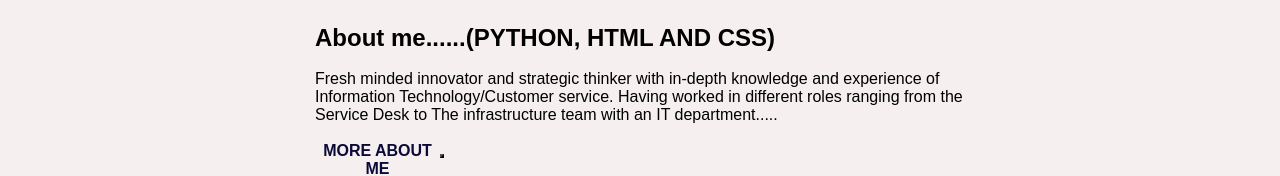
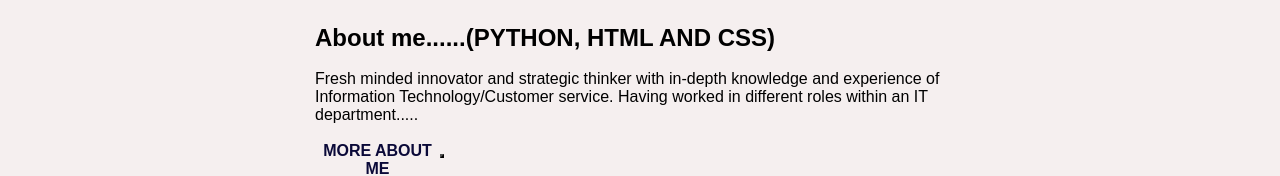
Before and after one commit to tanyaorjih/CodeNation, a plain HTML site: page index.html in a window 1280 px wide. Shown: the part 412-588 px from the top of the page. Drawn offline with Linux system fonts and the light colour scheme.

Commit message:
Update index.html

```diff
--- a/index.html
+++ b/index.html
@@ -47,7 +47,7 @@
       <article class="img-info">
        <h1>About me......(PYTHON, HTML AND CSS)</h1>
        <br>
-       <p>Fresh minded innovator and strategic thinker with in-depth knowledge and experience of Information Technology/Customer service. Having worked in different roles ranging from the Service Desk to The infrastructure team with an IT department.....
+       <p>Fresh minded innovator and strategic thinker with in-depth knowledge and experience of Information Technology/Customer service. Having worked in different roles within an IT department.....
 
 
        </p>
```
